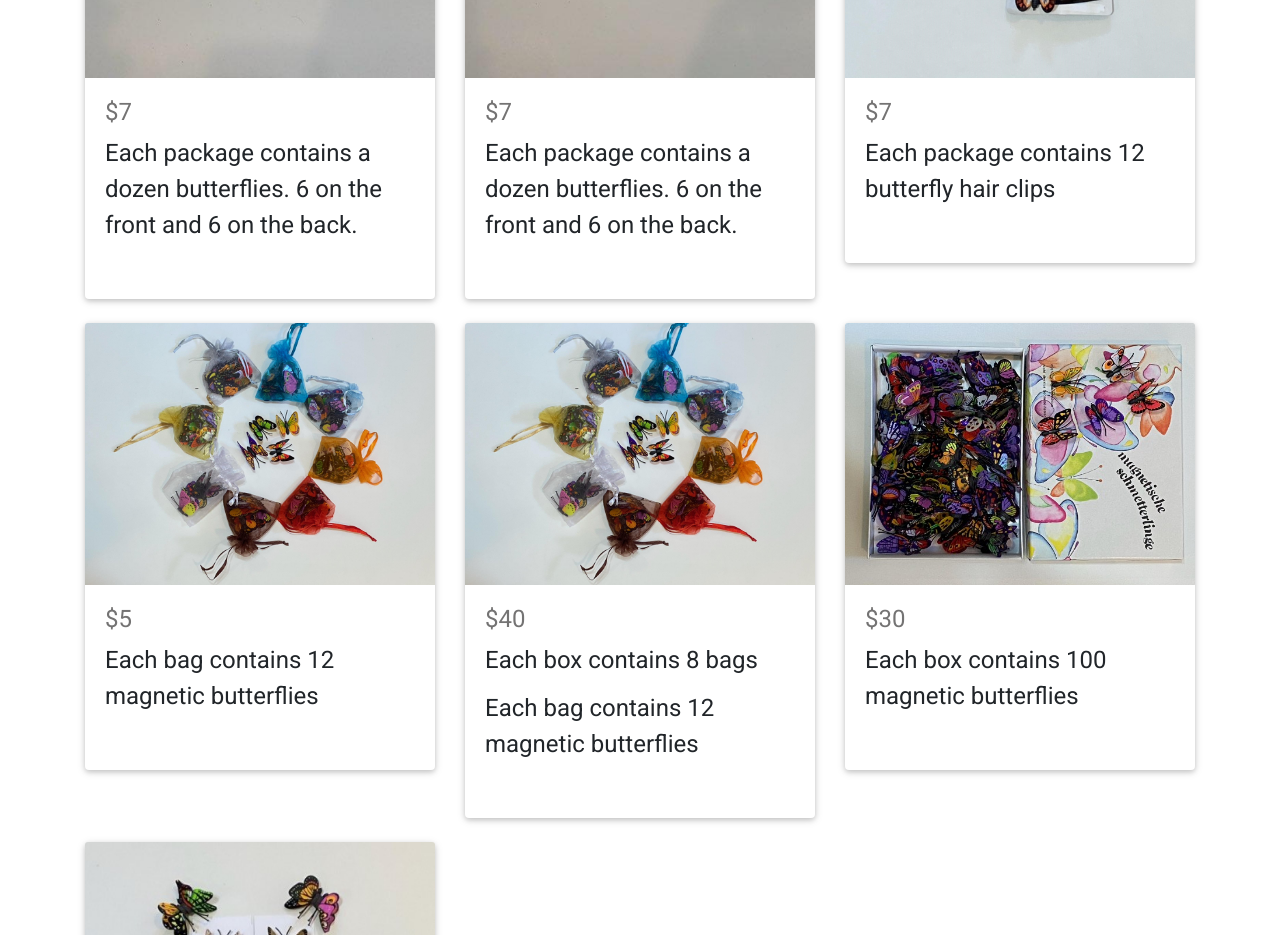
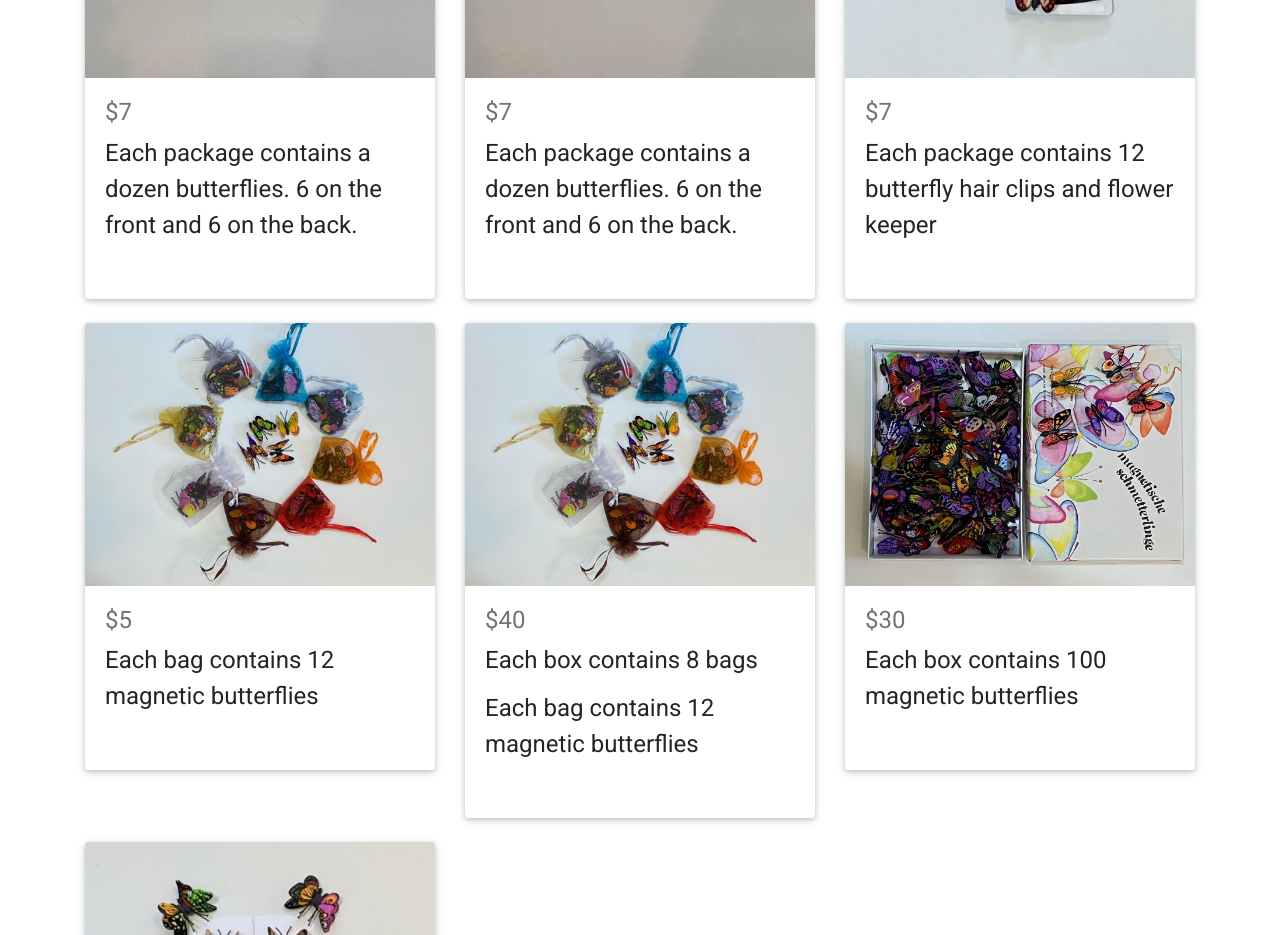
Before and after one commit to nh916/MDB-safoja-butterfly, a website: page dist/prices.html in a window 1280 px wide. Shown: the part 1260-2195 px from the top of the page. Drawn offline with nearby package versions, Linux system fonts and the light colour scheme.

Commit message:
added flower keeper

```diff
--- a/dist/prices.html
+++ b/dist/prices.html
@@ -299,7 +299,7 @@
                             <!--Title-->
                             <h4 class="card-text">$7</h4>
                             <!--Text-->
-                            <p class="card-title">Each package contains 12 butterfly hair clips</p>
+                            <p class="card-title">Each package contains 12 butterfly hair clips and flower keeper</p>
                             <br>
 
                         </div>
```
